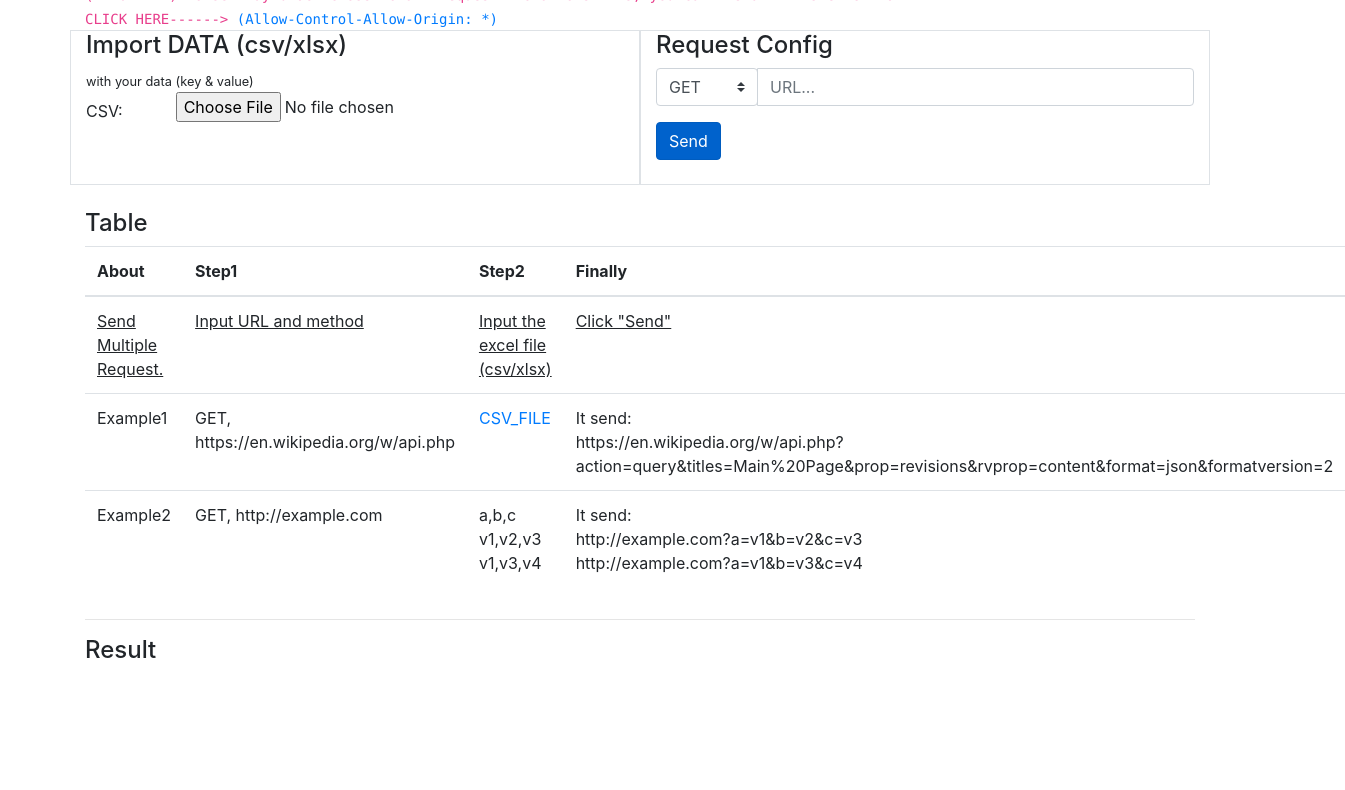
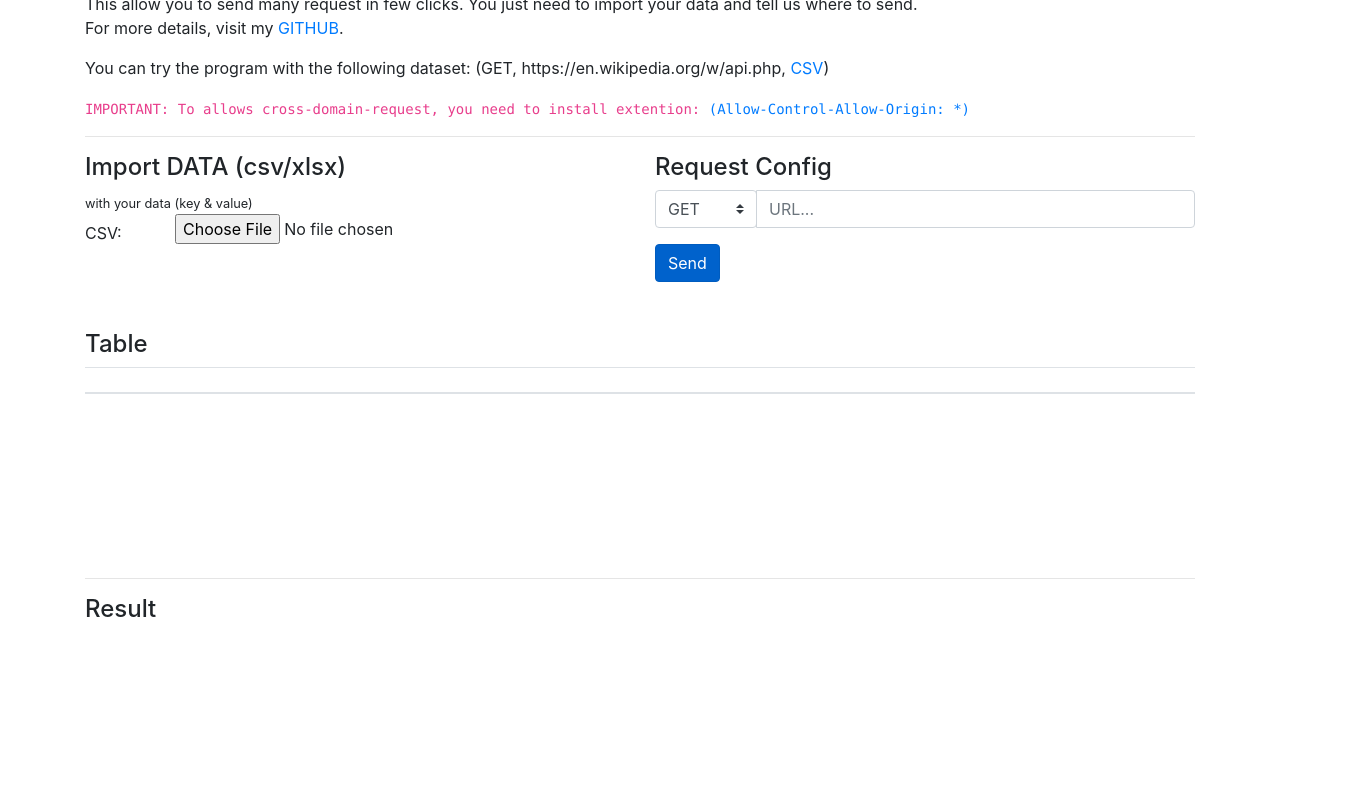
Before and after one commit to lotusfa/Multiple-XMLHttpRequest, a plain HTML site: page index.html in a window 1280 px wide. Shown: the part 64-854 px from the top of the page, 1345 px wide, since content can reach past the window. Drawn offline with nearby package versions, Linux system fonts and the light colour scheme.

Commit message:
Simply the layout

```diff
--- a/UIController.js
+++ b/UIController.js
@@ -119,8 +119,8 @@ class UIController {
 
 	add_result_html (str) {
 		console.log("str:",str);
-		let br = document.createElement("br");
-		this.result_space.appendChild(br);
+		let hr = document.createElement("hr");
+		this.result_space.appendChild(hr);
 		let p = document.createElement("p");
 		p.innerHTML = str;
 		this.result_space.appendChild(p);
--- a/index.html
+++ b/index.html
@@ -20,13 +20,18 @@
 </head>
 <body>
 	<div class="container">
-		<h2>Send Multiple Request (POST/GET/PUT/DELETE)</h2>
-		<code>(IMPORTANT)Browser may block Cross-Domain-Request. To allows this, you can install this extention: <br> CLICK HERE------> <a href="https://chrome.google.com/webstore/detail/allow-control-allow-origi/nlfbmbojpeacfghkpbjhddihlkkiljbi/related?hl=en">(Allow-Control-Allow-Origin: *)</a></code>
+		<h1>Send Multiple Request</h1>
+		<p> This allow you to send many request in few clicks. You just need to import your data and tell us where to send. <br> For more details, visit my <a href="https://github.com/lotusho/Send-Multiple-Request">GITHUB</a>.</p>
 
+		<p>You can try the program with the following dataset: (GET, https://en.wikipedia.org/w/api.php, <a href="./wiki_example.csv" download="./wiki_example.csv">CSV</a>)</p>
+
+		<code>IMPORTANT: To allows cross-domain-request, you need to install extention: <a target="_blank" href="https://chrome.google.com/webstore/detail/allow-control-allow-origi/nlfbmbojpeacfghkpbjhddihlkkiljbi/related?hl=en">(Allow-Control-Allow-Origin: *)</a></code>
+
+		<hr>
 		<!-- IMPORT CSV PAGE -->
 
 			<div class="row">
-				<div class="col-md-6 border">
+				<div class="col-md-6">
 			    	<h4>Import DATA (csv/xlsx)</h4>
 			    	<small>with your data (key & value)</small>
 			    	<form>
@@ -42,7 +47,7 @@
 			    </div>
 
 
-			    <div class="col-md-6 border">
+			    <div class="col-md-6">
 			    	<h4>Request Config</h4>
 			    	<form>
 			    		<div class="form-group">
@@ -72,55 +77,18 @@
 		<table class="table">
 			<thead>
 				<tr id="csv_header">
-					<th>About</th>
-					<th>Step1</th>
-					<th>Step2</th>
-					<th>Finally</th>
+					<th></th>
 				</tr>
 			</thead>
 			<tbody id="csv_value">
 				<tr>
 					<td>
-						<u>Send Multiple Request. </u>
-					</td>
-					<td>
-						<u>Input URL and method</u>
-					</td>
-					<td>
-						<u>Input the excel file (csv/xlsx)</u>
-					</td>
-					<td>
-						<u>Click "Send" </u>
-					</td>
-				</tr>
-				<tr>
-					<td>
-						<p>Example1</p>
-					</td>
-					<td>
-						<p>GET, https://en.wikipedia.org/w/api.php</p>
-					</td>
-					<td>
-						<a href="./wiki_example.csv" download="./wiki_example.csv">CSV_FILE</a>
-					</td>
-					<td>
-						It send:<br>
-						https://en.wikipedia.org/w/api.php?action=query&titles=Main%20Page&prop=revisions&rvprop=content&format=json&formatversion=2
-					</td>
-				</tr>
-				<tr>
-					<td>
-						<p>Example2</p>
-					</td>
-					<td>
-						<p>GET, http://example.com </p>
-					</td>
-					<td>
-						<p>a,b,c<br>v1,v2,v3<br>v1,v3,v4</p>
-					</td>
-					<td>
-						It send:<br>
-						http://example.com?a=v1&b=v2&c=v3<br>http://example.com?a=v1&b=v3&c=v4
+						<br>
+						<br>
+						<br>
+						<br>
+						<br>
+						<br>
 					</td>
 				</tr>
 			</tbody>
--- a/wiki_example.csv
+++ b/wiki_example.csv
@@ -1,2 +1,4 @@
 action,titles,prop,rvprop,format,formatversion
 query,Main,revisions,content,json,2
+query,WWW_(disambiguation),revisions,content,json,2
+query,Raycho_Karmadzhiev,revisions,content,json,2
```
